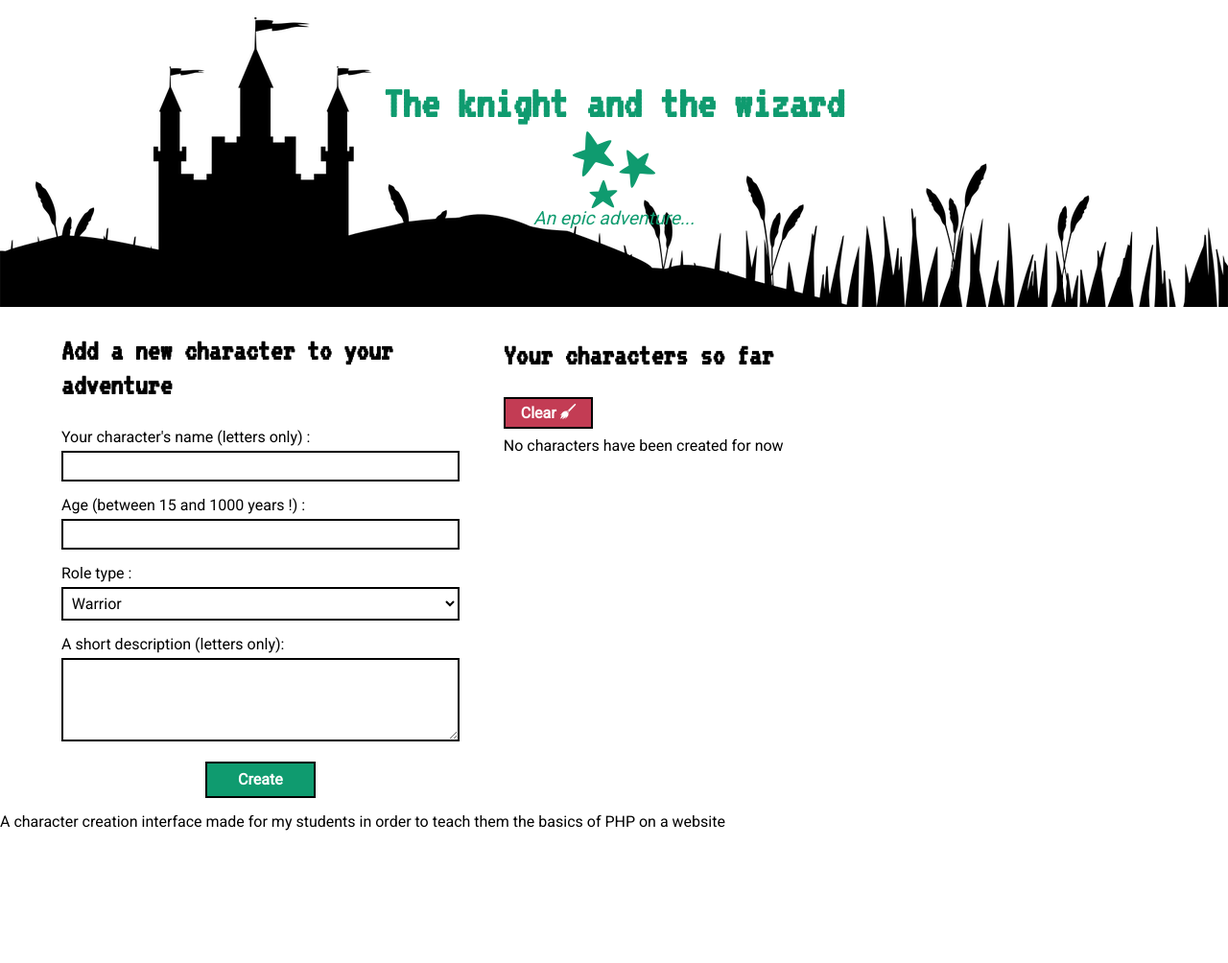
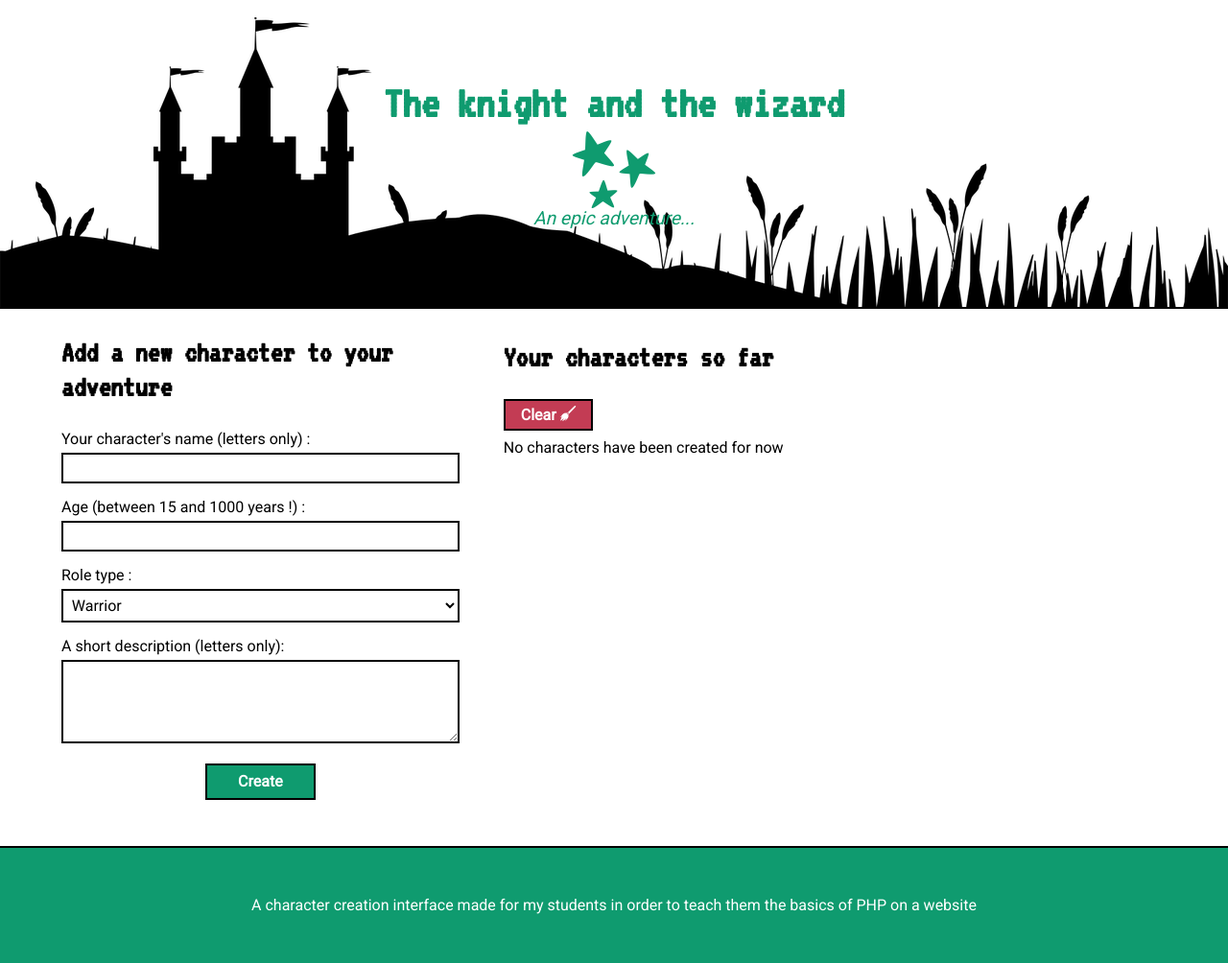
Before and after one commit to thomgo/rolePlay, a PHP site: page /index.php?action=header in a window 1280 px wide. Shown: the whole page at 96% size. Before the commit the page ends 866 px from the top, so only its background shows below. Run offline with PHP 8.4, Linux system fonts and the light colour scheme.

Commit message:
style footer and add border bottom to header

```diff
--- a/public/css/main.css
+++ b/public/css/main.css
@@ -35,6 +35,7 @@ header {
   align-items: center;
   text-align: center;
   color: #0f9b6f;
+  border-bottom: 2px solid black;
 }
 
 header p {
@@ -147,3 +148,17 @@ article p {
 .life {
   color: #c33c54;
 }
+
+/* Footer style */
+
+footer {
+  margin-bottom: 0;
+  margin-top: 3em;
+  height: 15vh;
+  display: flex;
+  justify-content: center;
+  align-items: center;
+  background-color: #0f9b6f;
+  color: white;
+  border-top: 2px solid black;
+}
```
